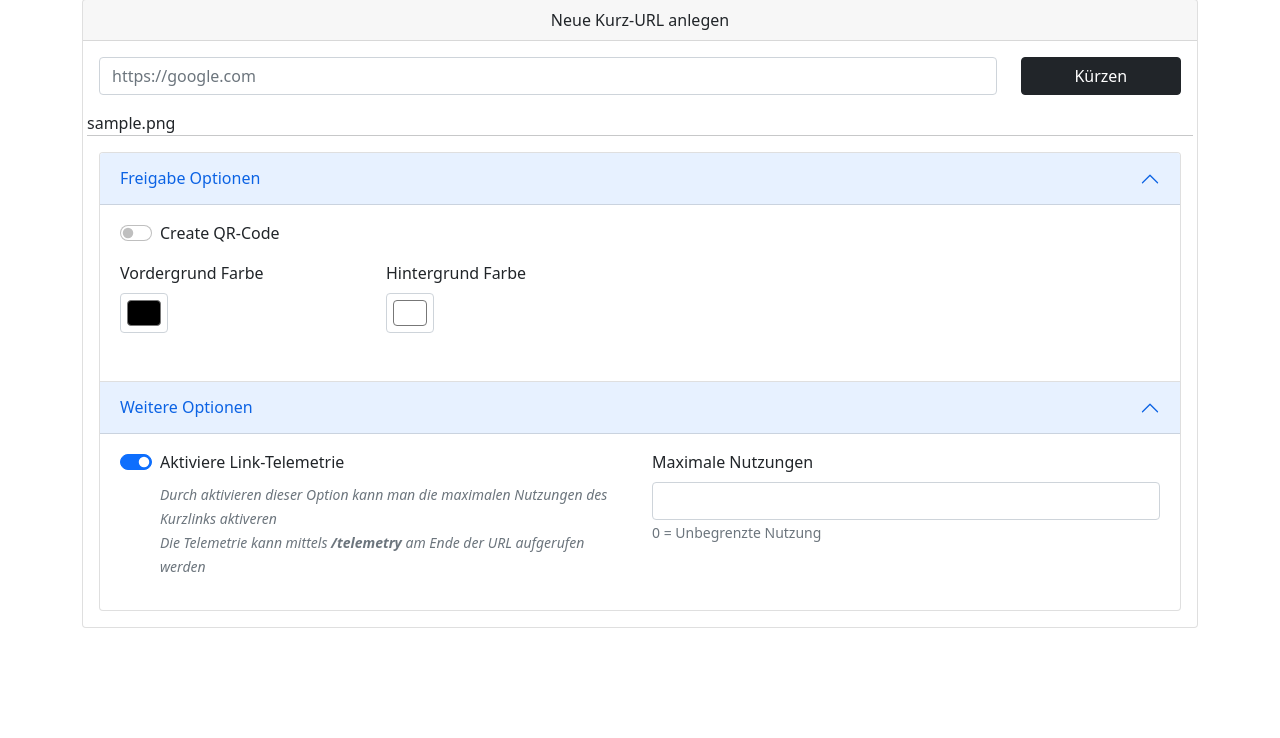
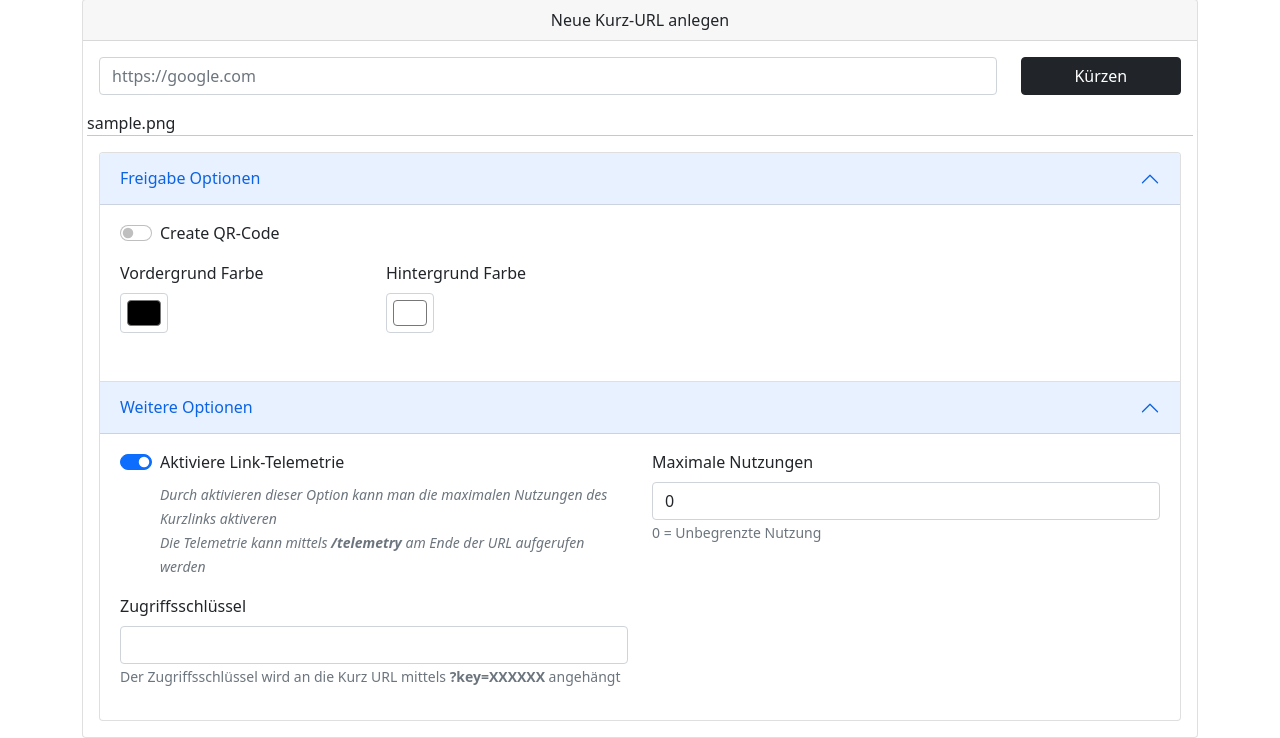
Before and after one commit to namePlayer/shareplications, a PHP site: template template/page/home.php in a window 1280 px wide, after a click on "Weitere Optionen". Shown: the part 73-811 px from the top of the page. Before the commit the page ends 701 px from the top, so only its background shows below. Run offline with PHP 8.4, Linux system fonts and the light colour scheme; the template is opened without the code that fills it: most values are stand-ins (such as "Sample title", 1, 10 or a date in 2020); data that the repository does not hold is empty.

Commit message:
Add support for Passwords

```diff
--- a/script/UrlGenerator.php
+++ b/script/UrlGenerator.php
@@ -36,7 +36,7 @@ class UrlGenerator
         return $stmt->fetchColumn() != 0;
     }
 
-    public function addShortenUrl(string $origUrl, string $enableTelemetry, ?int $maxLinkUse, string $shortUrl): string|null {
+    public function addShortenUrl(string $origUrl, string $enableTelemetry, ?int $maxLinkUse, string $accessToken,string $shortUrl): string|null {
 
         if(empty($shortUrl)) {
             $shortUrl = $this->generateRandomUrlString();
@@ -46,8 +46,8 @@ class UrlGenerator
 
         if(!$this->checkKeyExists($shortUrl)) {
 
-            $stmt = $this->database->prepare("INSERT INTO `shortlinks` SET `link_redirect` = :origurl, `link_shortcode` = :shortcode, `link_created` = :curtime, `link_telemetry` = :enableTelemetry, `link_maxuse` = :maxuse");
-            if($stmt->execute(['origurl' => $origUrl, 'shortcode' => $shortUrl, 'curtime' => $time, 'enableTelemetry' => $enableTelemetry, 'maxuse' => $maxLinkUse])) {
+            $stmt = $this->database->prepare("INSERT INTO `shortlinks` SET `link_redirect` = :origurl, `link_shortcode` = :shortcode, `link_created` = :curtime, `link_telemetry` = :enableTelemetry, `link_maxuse` = :maxuse, `link_password` = :accesstoken");
+            if($stmt->execute(['origurl' => $origUrl, 'shortcode' => $shortUrl, 'curtime' => $time, 'enableTelemetry' => $enableTelemetry, 'maxuse' => $maxLinkUse, 'accesstoken' => $accessToken])) {
                 return $shortUrl;
             }
         }
--- a/template/page/home.php
+++ b/template/page/home.php
@@ -99,8 +99,17 @@
                                                     <div class="mb-3">
                                                         <div class="mb-3">
                                                             <label for="maximumShortlinkUses" class="form-label">Maximale Nutzungen</label>
-                                                            <input type="number" class="form-control" id="maximumShortlinkUses" name="maximumShortlinkUses">
+                                                            <input type="number" class="form-control" id="maximumShortlinkUses" name="maximumShortlinkUses" value="0">
                                                             <small class="text-muted">0 = Unbegrenzte Nutzung</small>
+                                                        </div>
+                                                    </div>
+                                                </div>
+                                                <div class="col-md-6">
+                                                    <div class="mb-3">
+                                                        <div class="mb-3">
+                                                            <label for="linkAccessToken" class="form-label">Zugriffsschlüssel</label>
+                                                            <input type="password" class="form-control" id="linkAccessToken" name="linkAccessToken">
+                                                            <small class="text-muted">Der Zugriffsschlüssel wird an die Kurz URL mittels <b>?key=XXXXXX</b> angehängt</small>
                                                         </div>
                                                     </div>
                                                 </div>
```
Also changed, not shown: action/home.php (+11 -2 lines), action/openUrl.php (+18 -1 lines).
